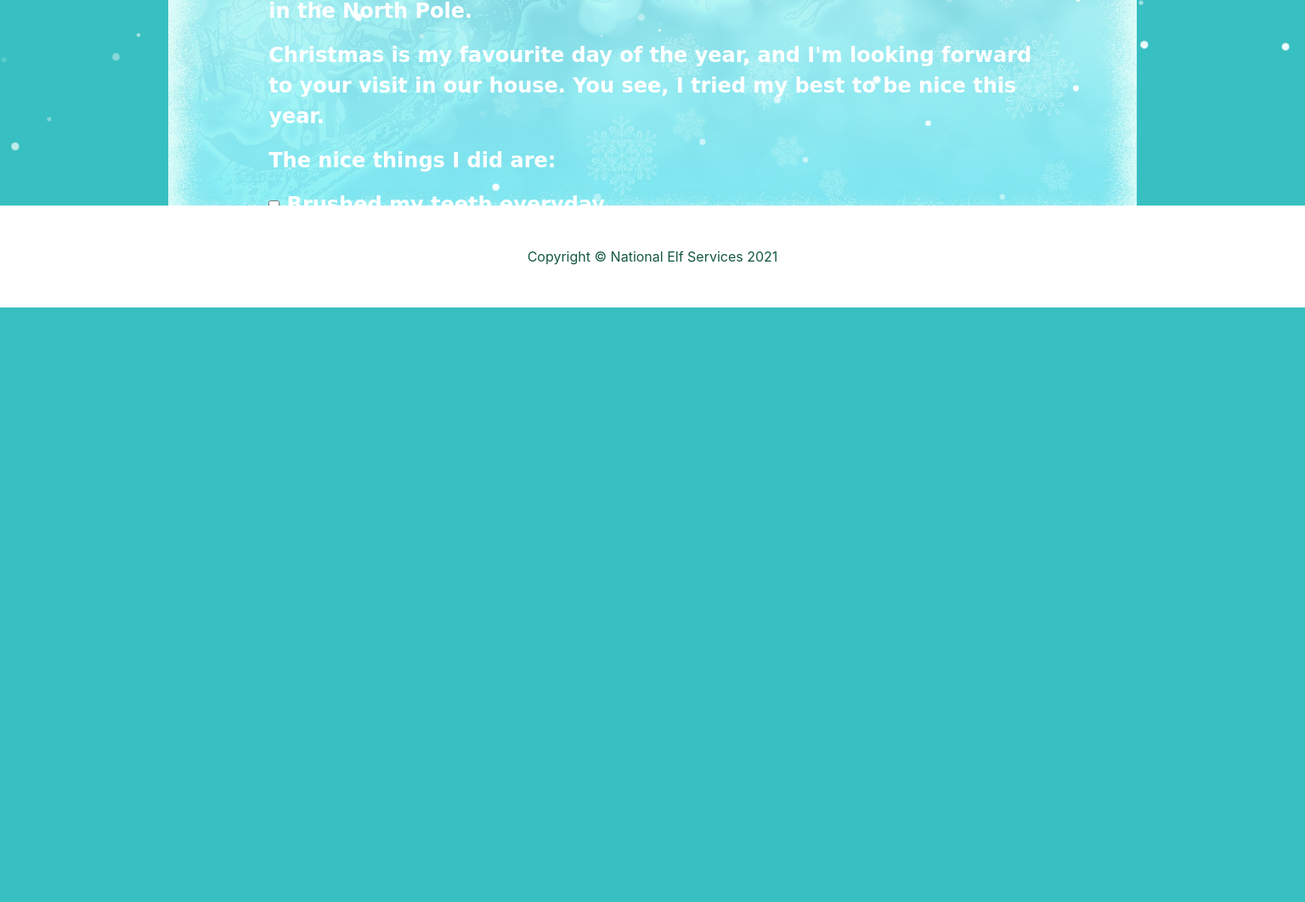
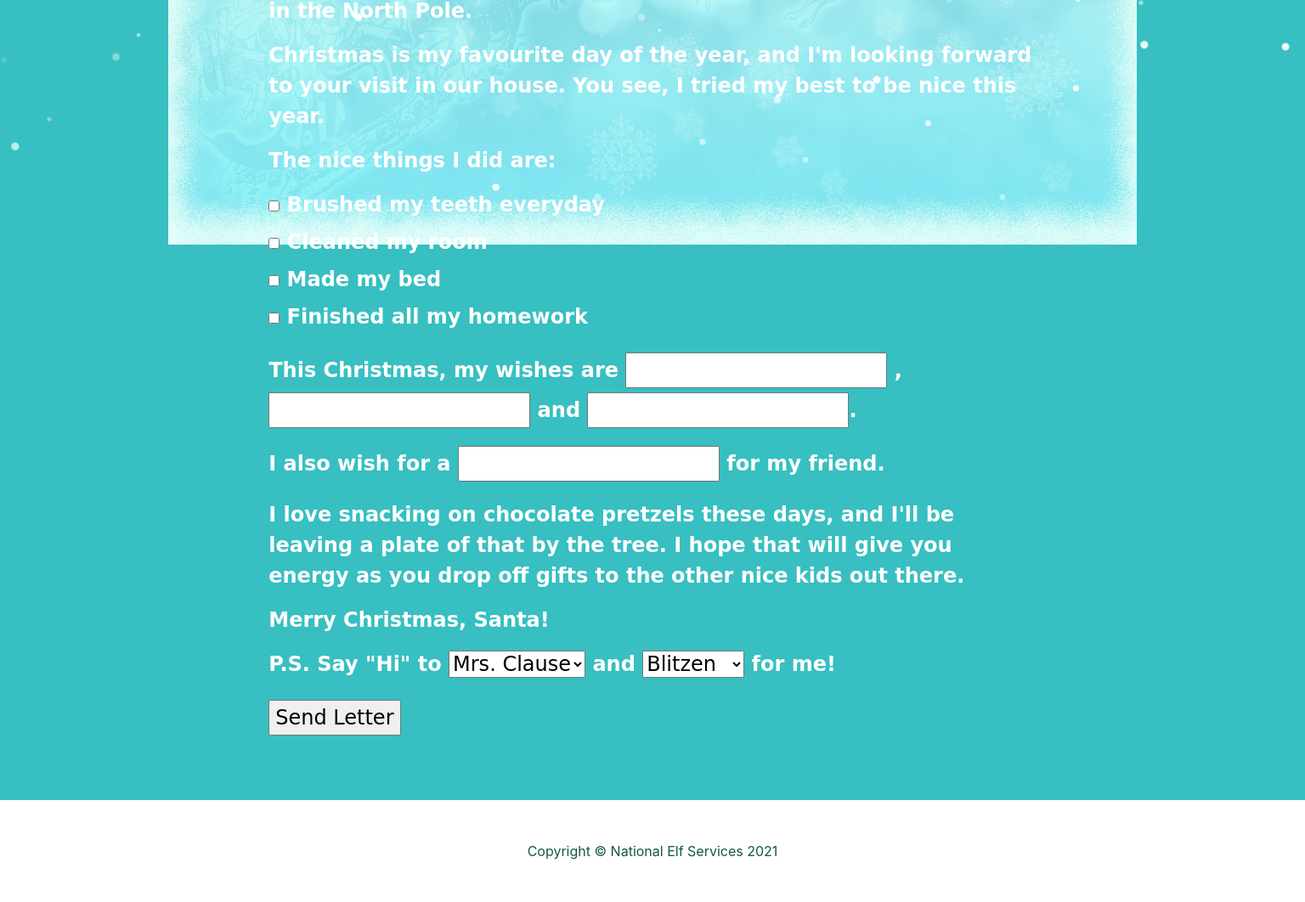
Before and after one commit to irasan/christmas-hackathon2021, a Flask app: page /get_big_kid_letter in a window 1536 px wide; the page is wider, and only the part inside the window is pictured. Shown: the part 748-1810 px from the top of that part at 85% size. Before the commit the page ends 1110 px from the top of that part, so only its background shows below. Run offline with Flask 2, Linux system fonts and the light colour scheme; some libraries are stand-ins or nearby versions; some web fonts are replaced.

```diff
--- a/static/css/snow.css
+++ b/static/css/snow.css
@@ -1,5 +1,4 @@
 .snow-bg {
-  height: 100vh;
   background: radial-gradient(ellipse at bottom, #37bfc1 0%, #37bfc1 100%);
   overflow: hidden;
   /*filter: drop-shadow(0 0 10px white);*/
--- a/static/css/style.css
+++ b/static/css/style.css
@@ -169,7 +169,5 @@ section.letter {
 }
 /* Large screen size */
 @media screen and (min-width: 1400px) {
-    form.letter-to-santa {
-        /* width: 70%; */
-    }
+
 }
```
Also changed, not shown: README.md.
